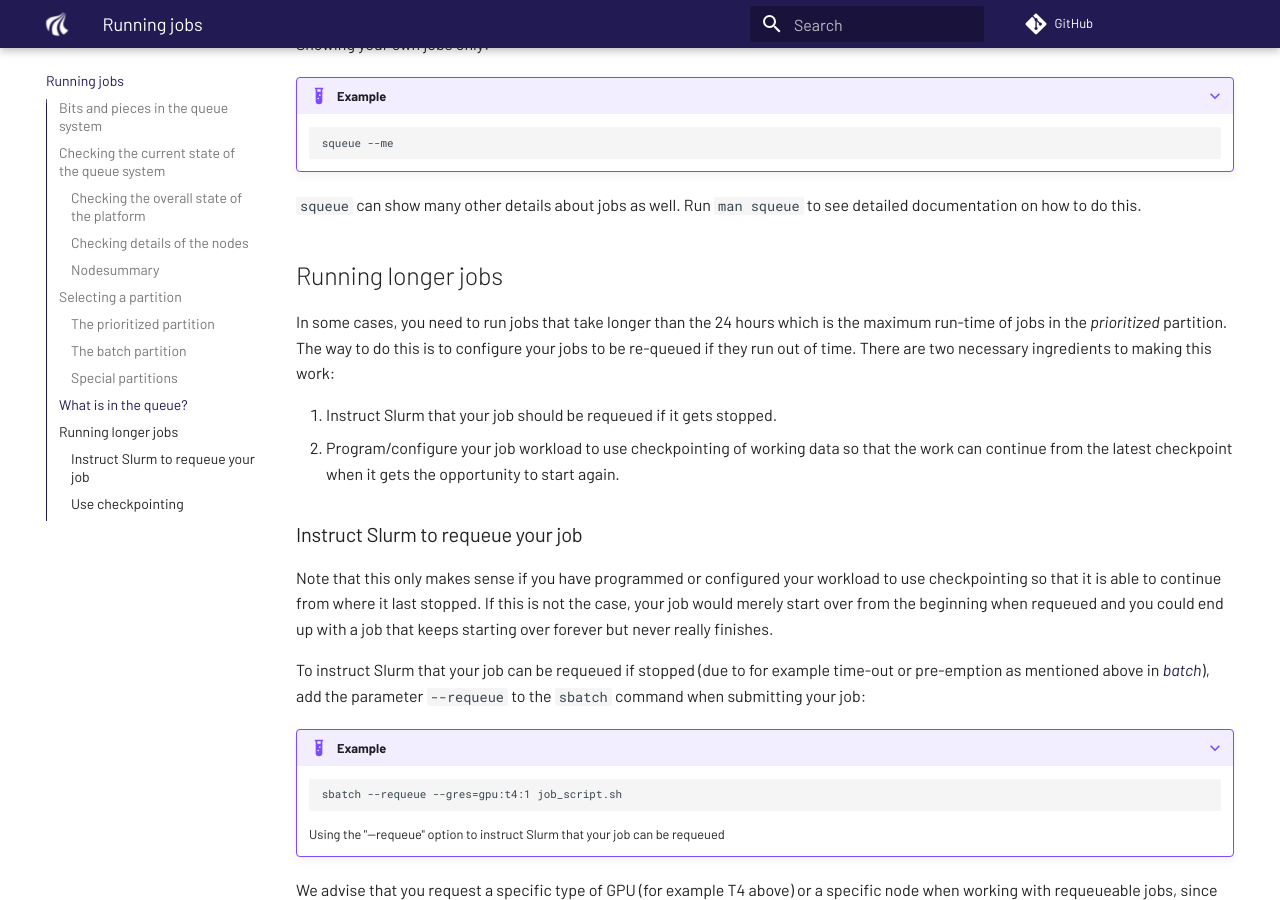
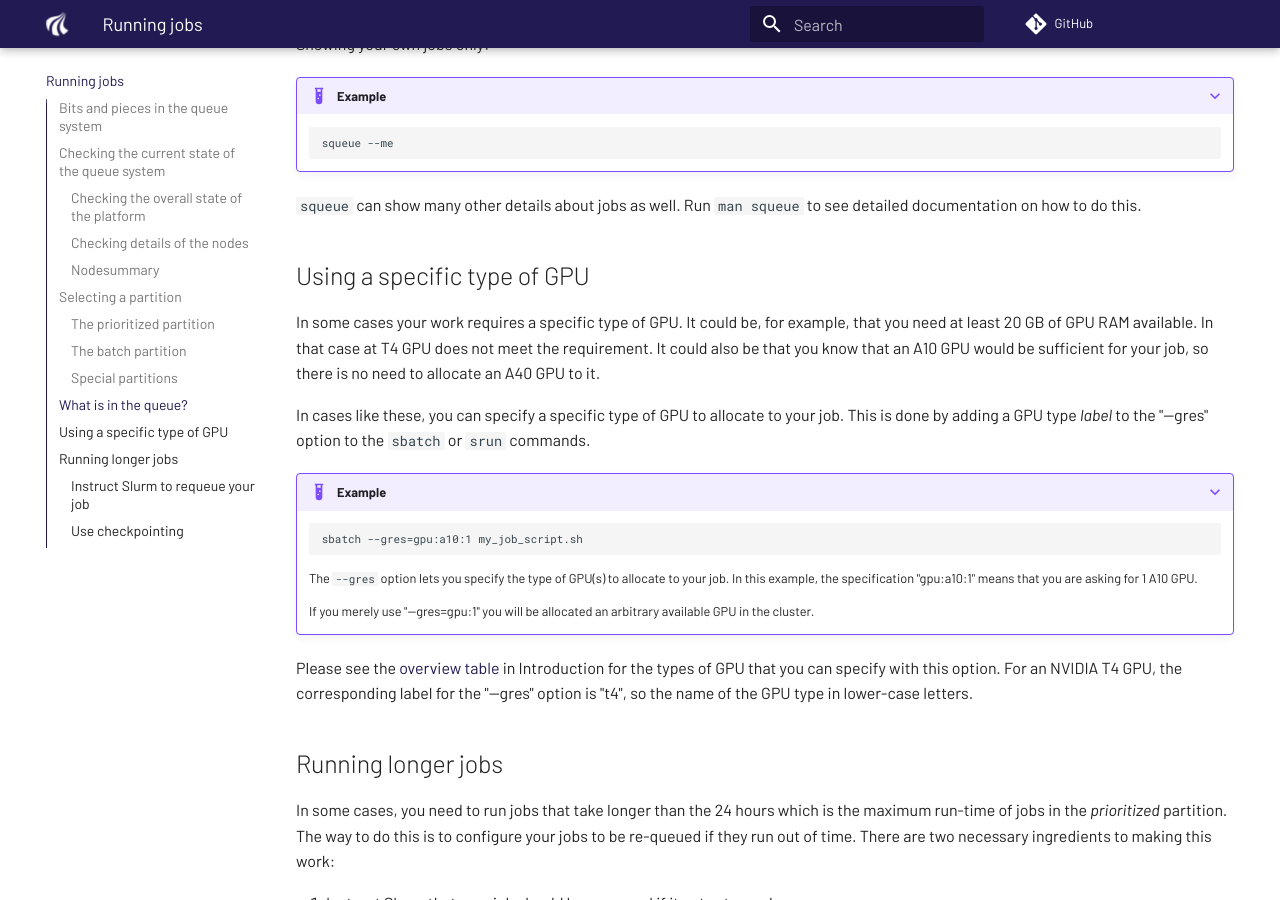
Before and after one commit to aau-claaudia/aicloud-docs, an MkDocs documentation site: the page built from docs/slurm.md, in a window 1280 px wide and 900 px high, scrolled down 4816 px. Built offline with MkDocs 1.6.1 and Material for MkDocs 9.7.7, drawn with Linux system fonts in a browser that asks for light colours; comment, search, counter and statistics services are not loaded.

Commit message:
Instructions for using a specific GPU type

```diff
--- a/docs/slurm.md
+++ b/docs/slurm.md
@@ -238,6 +238,34 @@ Showing your own jobs only:
 `squeue` can show many other details about jobs as well. Run `man
 squeue` to see detailed documentation on how to do this.
 
+## Using a specific type of GPU {#specific-gpu}
+
+In some cases your work requires a specific type of GPU. It could be,
+for example, that you need at least 20 GB of GPU RAM available. In
+that case at T4 GPU does not meet the requirement. It could also be
+that you know that an A10 GPU would be sufficient for your job, so
+there is no need to allocate an A40 GPU to it.
+
+In cases like these, you can specify a specific type of GPU to
+allocate to your job. This is done by adding a GPU type *label* to the
+"--gres" option to the `sbatch` or `srun` commands.
+
+???+ example
+
+        sbatch --gres=gpu:a10:1 my_job_script.sh
+
+    The `--gres` option lets you specify the type of GPU(s) to
+	allocate to your job. In this example, the specification "gpu:a10:1"
+	means that you are asking for 1 A10 GPU.
+
+	If you merely use "--gres=gpu:1" you will be allocated an arbitrary
+	available GPU in the cluster.
+
+Please see the [overview table](introduction.md#overview) in
+Introduction for the types of GPU that you can specify with this
+option. For an NVIDIA T4 GPU, the corresponding label for the "--gres"
+option is "t4", so the name of the GPU type in lower-case letters.
+
 ## Running longer jobs {#requeueing}
 
 In some cases, you need to run jobs that take longer than the 24 hours
```
Also changed, not shown: docs/introduction.md (+3 -0 lines).
